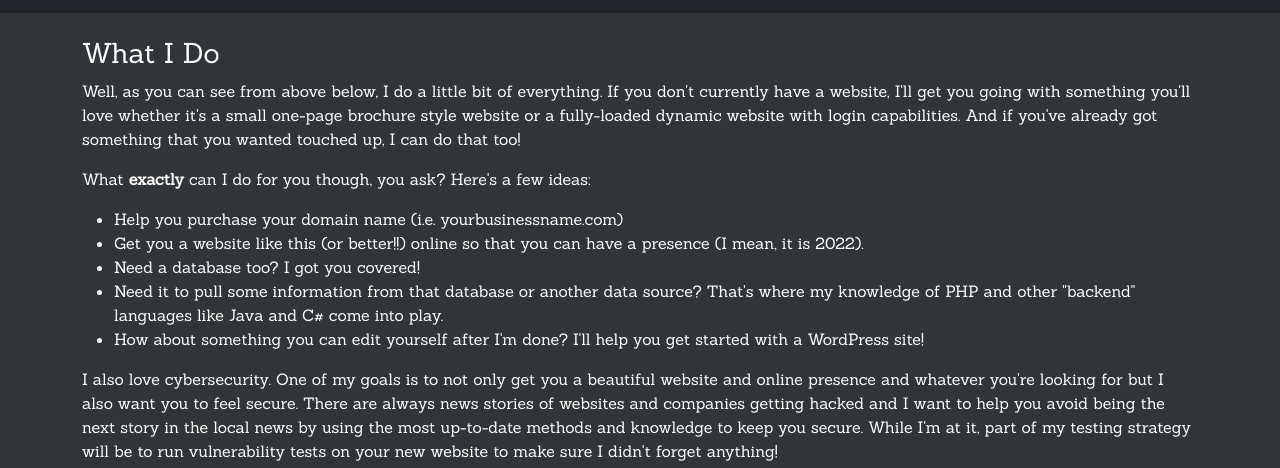
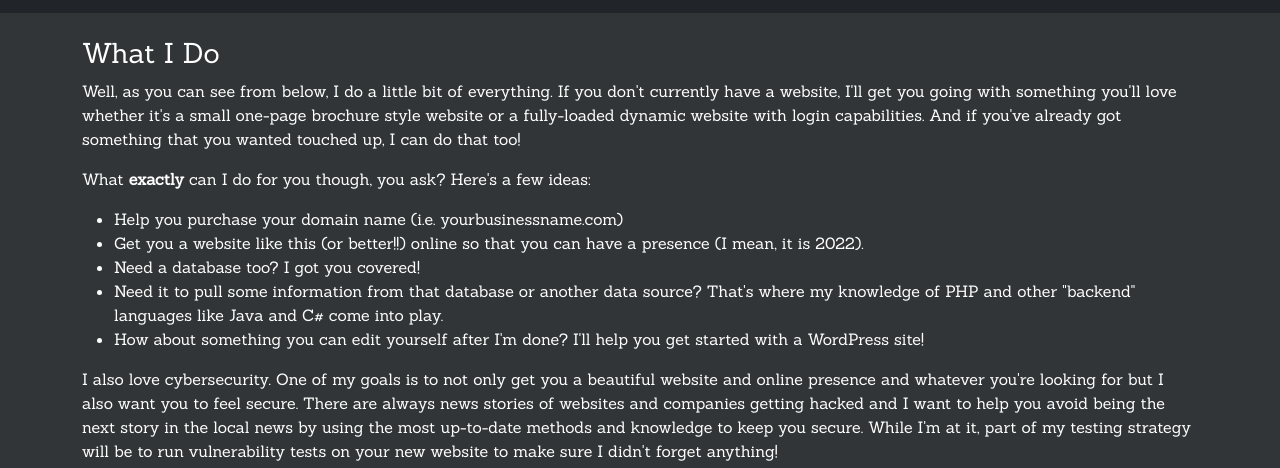
Before and after one commit to networkshadow/networkshadow.github.io, a plain HTML site: page whatido/index.html in a window 1280 px wide. Shown: the part 100-568 px from the top of the page. Drawn offline with nearby package versions, Linux system fonts and the light colour scheme.

Commit message:
Update index.html

```diff
--- a/whatido/index.html
+++ b/whatido/index.html
@@ -42,7 +42,7 @@
         <div class="container my-4">
             <h3>What I Do</h3>
             <p>
-                Well, as you can see from above below, I do a little bit of everything. If you don't currently
+                Well, as you can see from below, I do a little bit of everything. If you don't currently
                 have a website, I'll get you going with something you'll love whether it's a small one-page brochure
                 style website or a fully-loaded dynamic website with login capabilities. And if you've already got
                 something that you wanted touched up, I can do that too!
```
